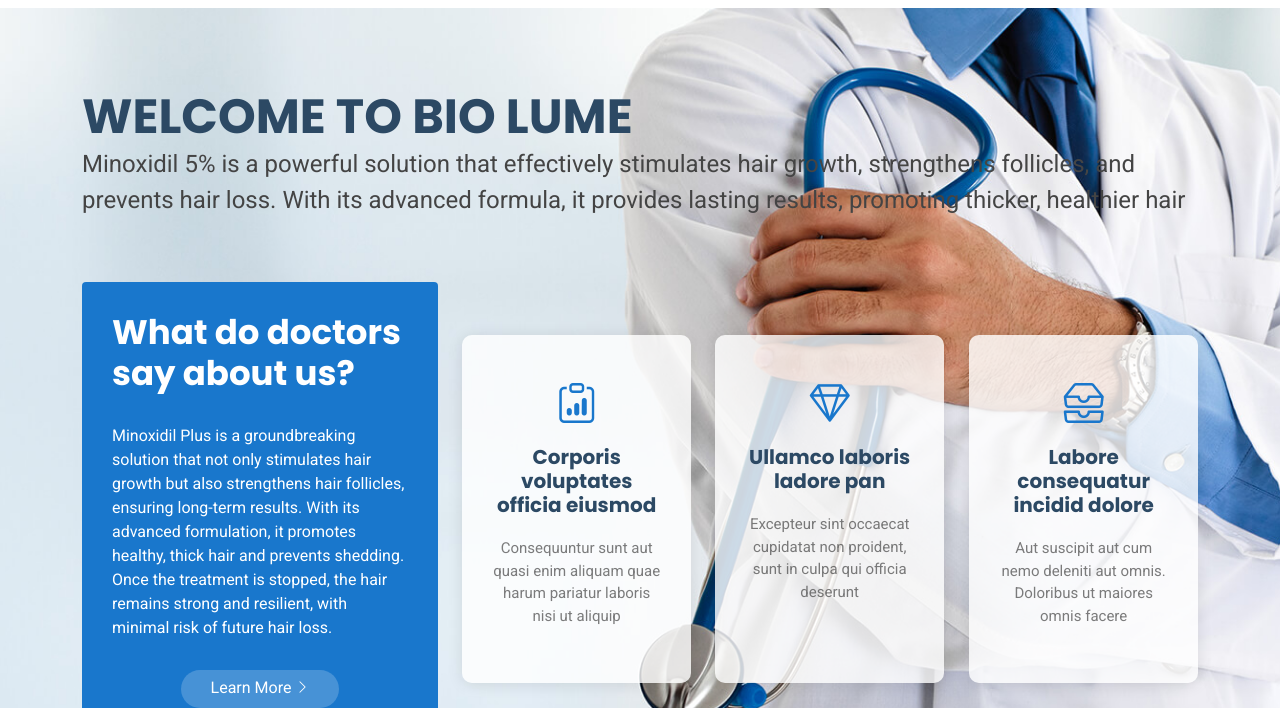
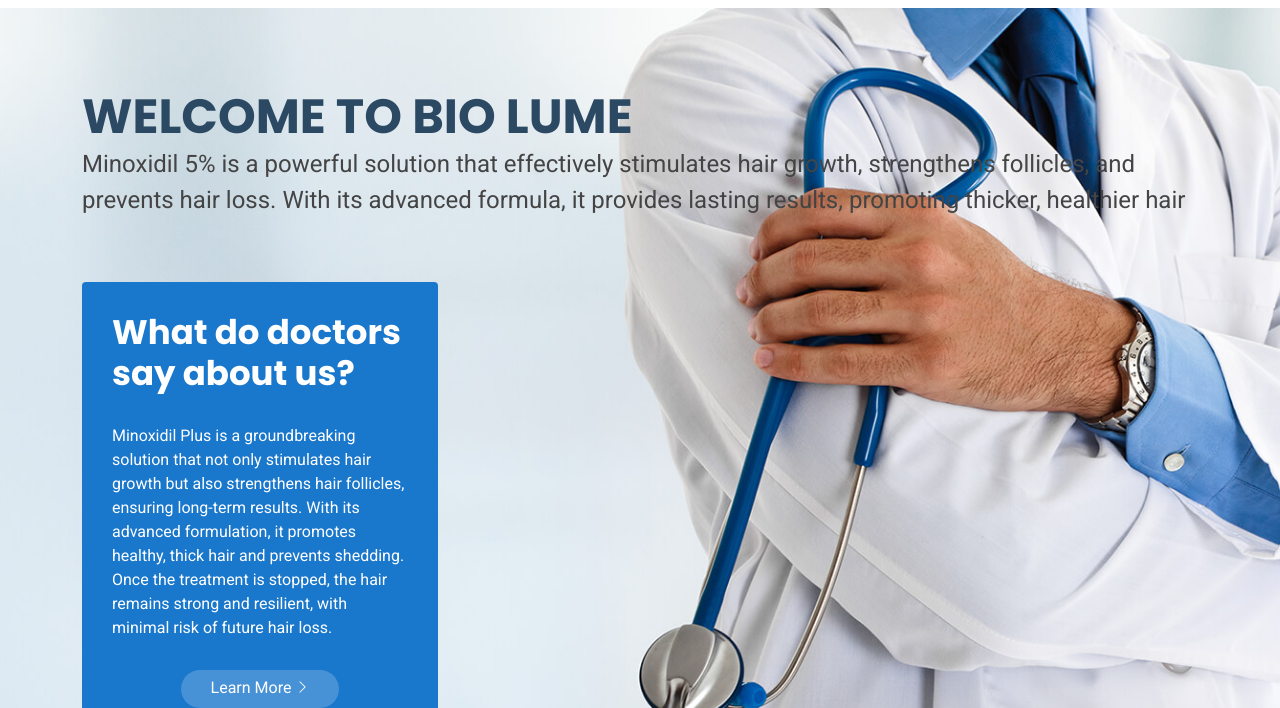
Before and after one commit to ramibouternikhe007/MINOXIDIL, a plain HTML site: page index.html in a window 1280 px wide. Shown: the part 92-800 px from the top of the page. Drawn offline with Linux system fonts and the light colour scheme.

Commit message:
NEW
JHJG

```diff
--- a/index.html
+++ b/index.html
@@ -109,29 +109,6 @@
             <div class="d-flex flex-column justify-content-center">
               <div class="row gy-4">
 
-                <div class="col-xl-4 d-flex align-items-stretch">
-                  <div class="icon-box" data-aos="zoom-out" data-aos-delay="300">
-                    <i class="bi bi-clipboard-data"></i>
-                    <h4>Corporis voluptates officia eiusmod</h4>
-                    <p>Consequuntur sunt aut quasi enim aliquam quae harum pariatur laboris nisi ut aliquip</p>
-                  </div>
-                </div><!-- End Icon Box -->
-
-                <div class="col-xl-4 d-flex align-items-stretch">
-                  <div class="icon-box" data-aos="zoom-out" data-aos-delay="400">
-                    <i class="bi bi-gem"></i>
-                    <h4>Ullamco laboris ladore pan</h4>
-                    <p>Excepteur sint occaecat cupidatat non proident, sunt in culpa qui officia deserunt</p>
-                  </div>
-                </div><!-- End Icon Box -->
-
-                <div class="col-xl-4 d-flex align-items-stretch">
-                  <div class="icon-box" data-aos="zoom-out" data-aos-delay="500">
-                    <i class="bi bi-inboxes"></i>
-                    <h4>Labore consequatur incidid dolore</h4>
-                    <p>Aut suscipit aut cum nemo deleniti aut omnis. Doloribus ut maiores omnis facere</p>
-                  </div>
-                </div><!-- End Icon Box -->
 
               </div>
             </div>
```
